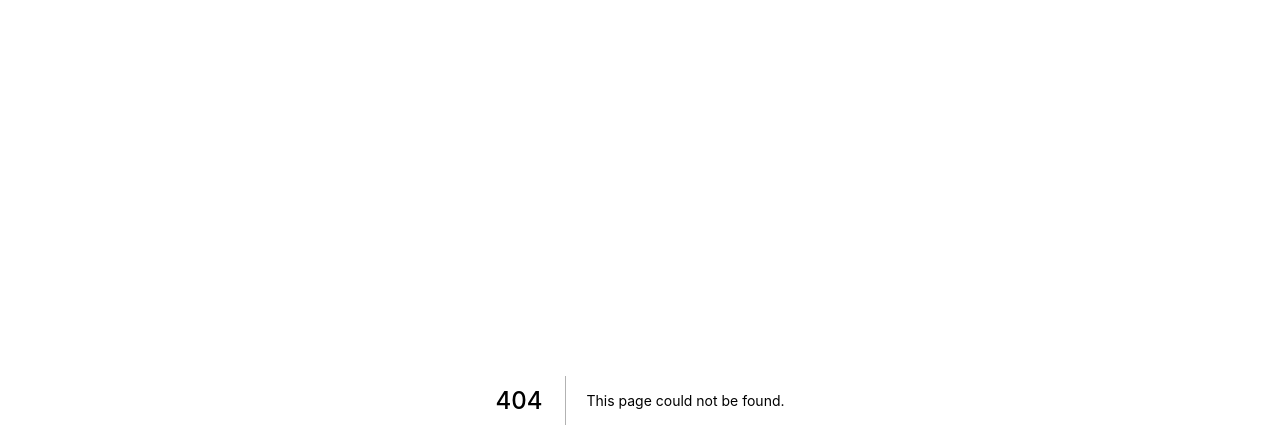
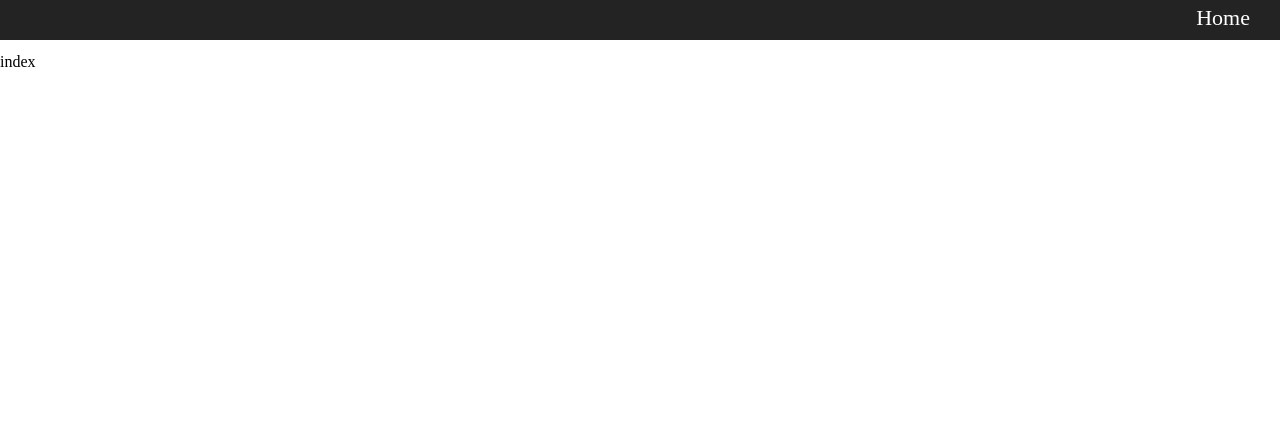
Before and after one commit to AlandelFresno/TaskCRUD-Front, a Next.js app: page /home in a window 1280 px wide. Before the commit this address had no page. Shown: the top 448 px of the page. Built offline with nearby package versions, Linux system fonts and the light colour scheme.

Commit message:
🎨 IMPROVE:  Create home route
Also changed  home link href

```diff
--- a/components/Navbar/Navbar.tsx
+++ b/components/Navbar/Navbar.tsx
@@ -21,7 +21,7 @@ const Navbar = () => {
           <MenuIcon className={styles.menuIcon1} />
         )}
         <ul>
-          <Link href="#">Home</Link>
+          <Link href="/home">Home</Link>
         </ul>
       </nav>
     </div>
--- /dev/null
+++ b/pages/home/index.tsx
@@ -0,0 +1,12 @@
+import Navbar from "../../components/Navbar/Navbar";
+
+const index = () => {
+  return (
+    <>
+      <Navbar />
+      <div>index</div>
+    </>
+  );
+};
+
+export default index;
```
